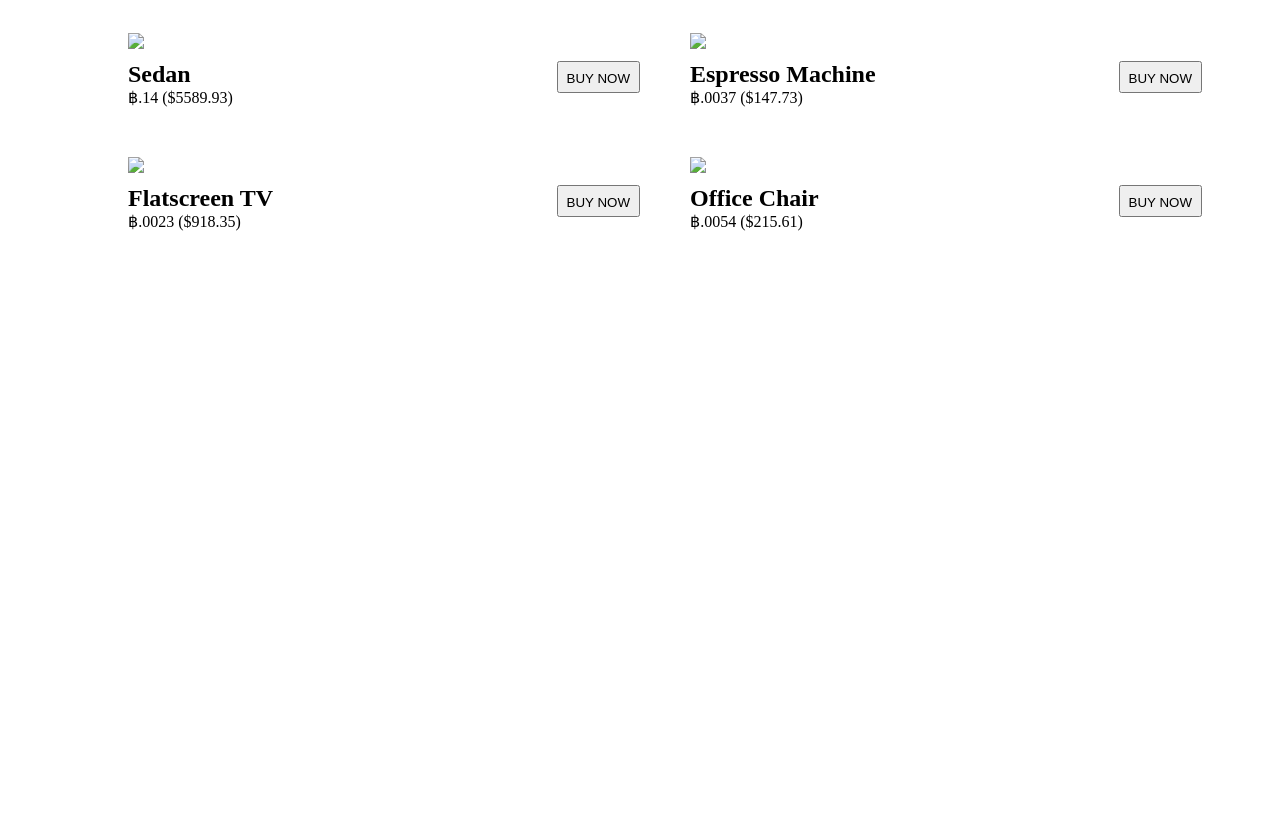
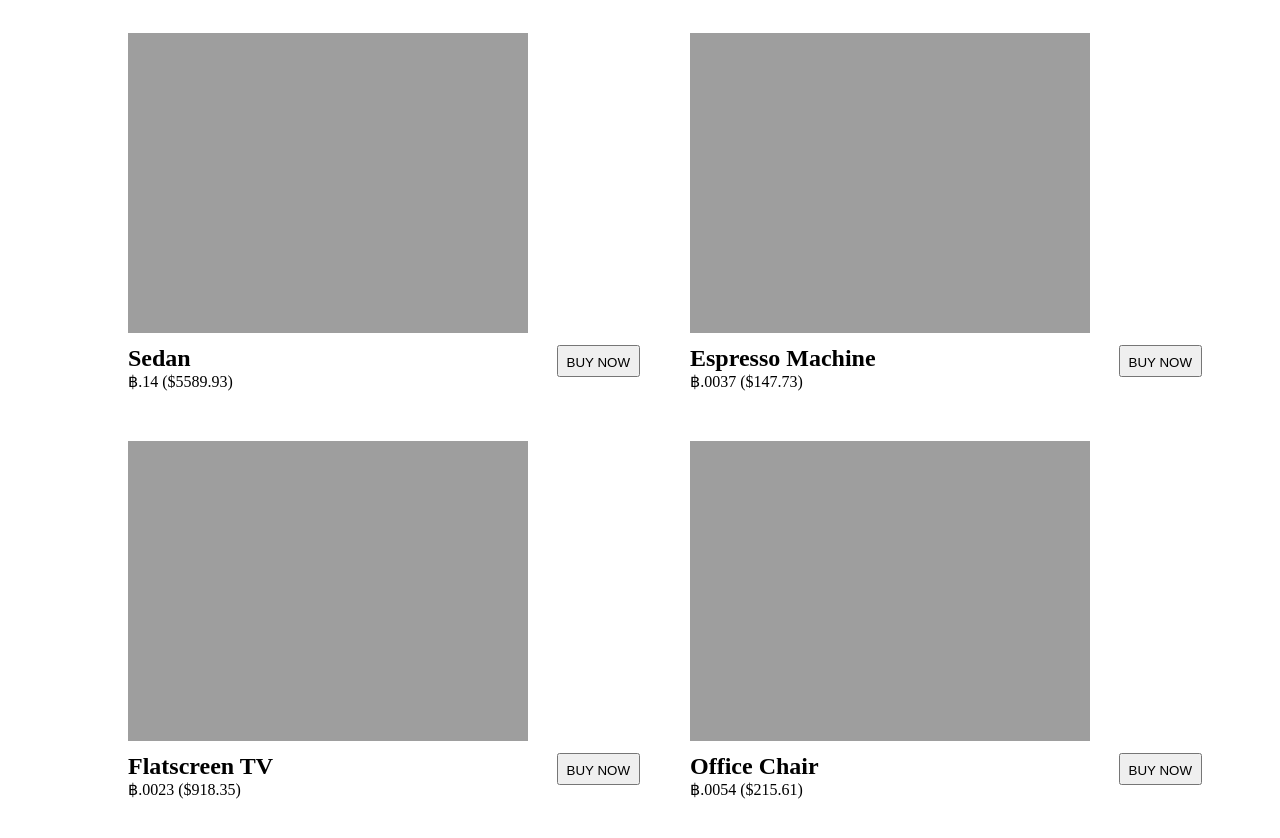
Before and after one commit to sph2116/newlyformed-something-site, a plain HTML site: page index.html in a window 1280 px wide. Shown: the part 76-914 px from the top of the page. Before the commit the page ends 800 px from the top, so only its background shows below. Drawn offline with nearby package versions, Linux system fonts and the light colour scheme; the site is published under a folder, as on GitHub Pages, so addresses that start at the root find nothing.

Commit message:
Update index.html

```diff
--- a/index.html
+++ b/index.html
@@ -17,7 +17,7 @@
 
     <main>
         <div class = "item">
-            <img  src = "/assets/sedan-animation-GIF.gif">
+            <img  src = "assets/sedan-animation-GIF.gif">
 
             <div class="info">
                 <div class = "text">
@@ -31,7 +31,7 @@
         <!-- End item 1 -->
 
         <div class = "item">
-            <img  src = "/assets/espresso-GIF.gif">
+            <img  src = "assets/espresso-GIF.gif">
 
             <div class="info">
                 <div class = "text">
@@ -45,7 +45,7 @@
         <!-- End item 2 -->
 
         <div class = "item">
-            <img  src = "/assets/tv-GIF.gif">
+            <img  src = "assets/tv-GIF.gif">
 
             <div class="info">
                 <div class = "text">
@@ -59,7 +59,7 @@
         <!-- End item 3 -->
 
         <div class = "item">
-            <img  src = "/assets/chair-GIF.gif">
+            <img  src = "assets/chair-GIF.gif">
 
             <div class="info">
                 <div class = "text">
```
